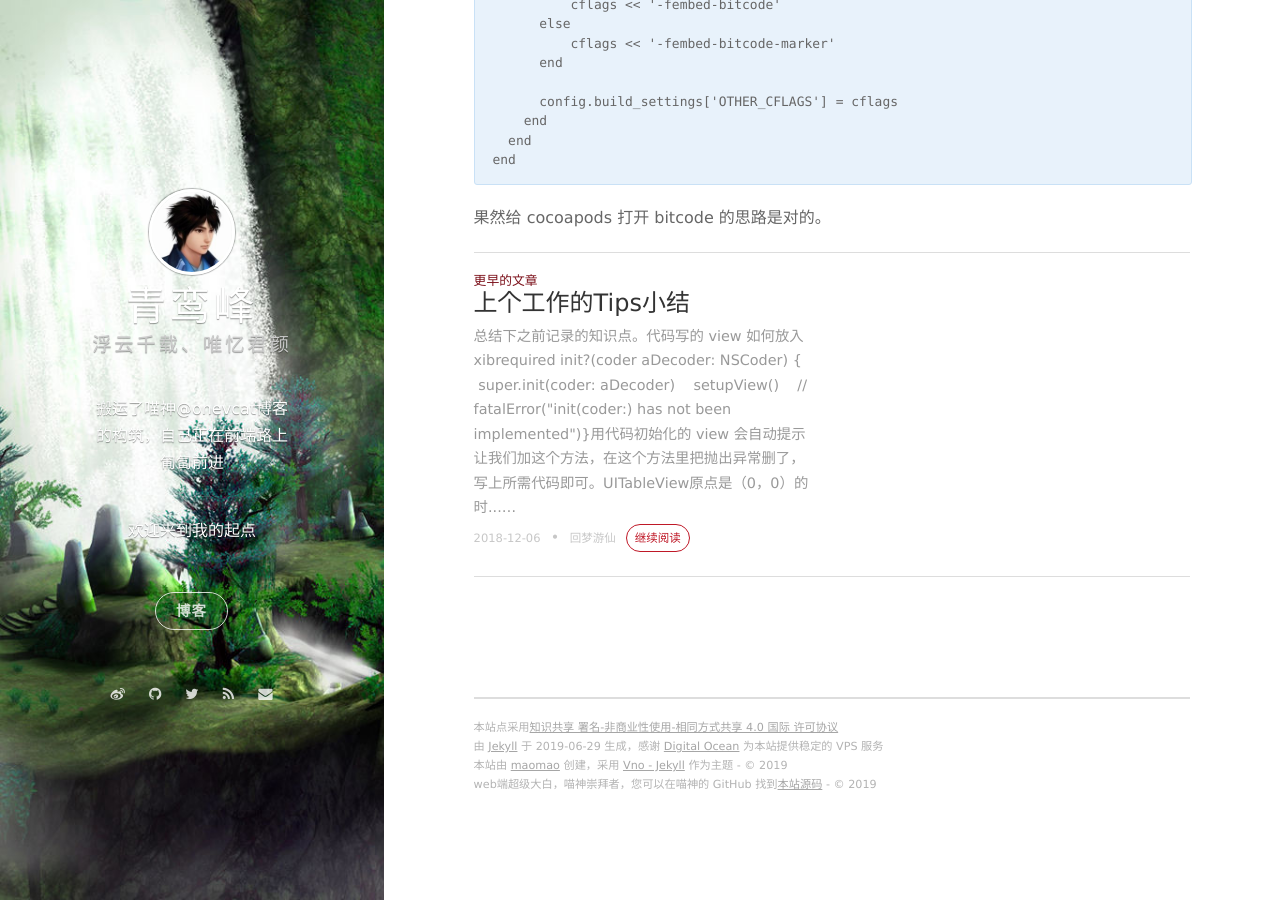
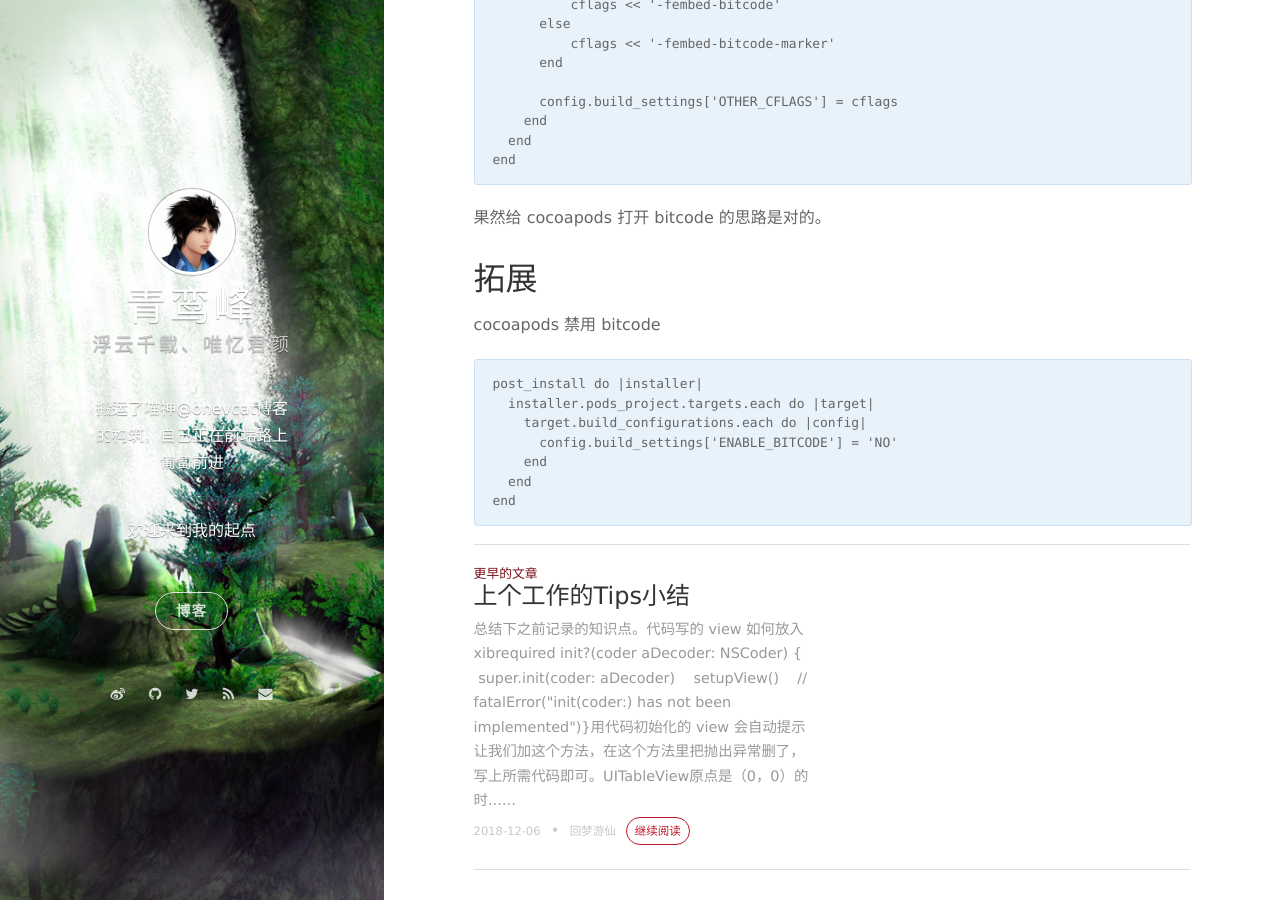
Before and after one commit to MikasaAckerman/mikasaackerman.github.io, a Jekyll site: the page built from _posts/2019-06-09-cocoapodsAndBitcode.markdown, in a window 1280 px wide and 900 px high, scrolled down 1778 px. Built offline with Jekyll 4.4.1, drawn with Linux system fonts in a browser that asks for light colours; nearby versions of some CDN libraries; comment, search, counter and statistics services are not loaded.

Commit message:
Amendment cocoapodsAndBitcode

````diff
--- a/_posts/2019-06-09-cocoapodsAndBitcode.markdown
+++ b/_posts/2019-06-09-cocoapodsAndBitcode.markdown
@@ -61,3 +61,17 @@ end
 ```
 
 果然给 cocoapods 打开 bitcode 的思路是对的。
+
+## 拓展
+
+cocoapods 禁用 bitcode
+
+```
+post_install do |installer|
+  installer.pods_project.targets.each do |target|
+    target.build_configurations.each do |config|
+      config.build_settings['ENABLE_BITCODE'] = 'NO'
+    end
+  end
+end
+```
````
